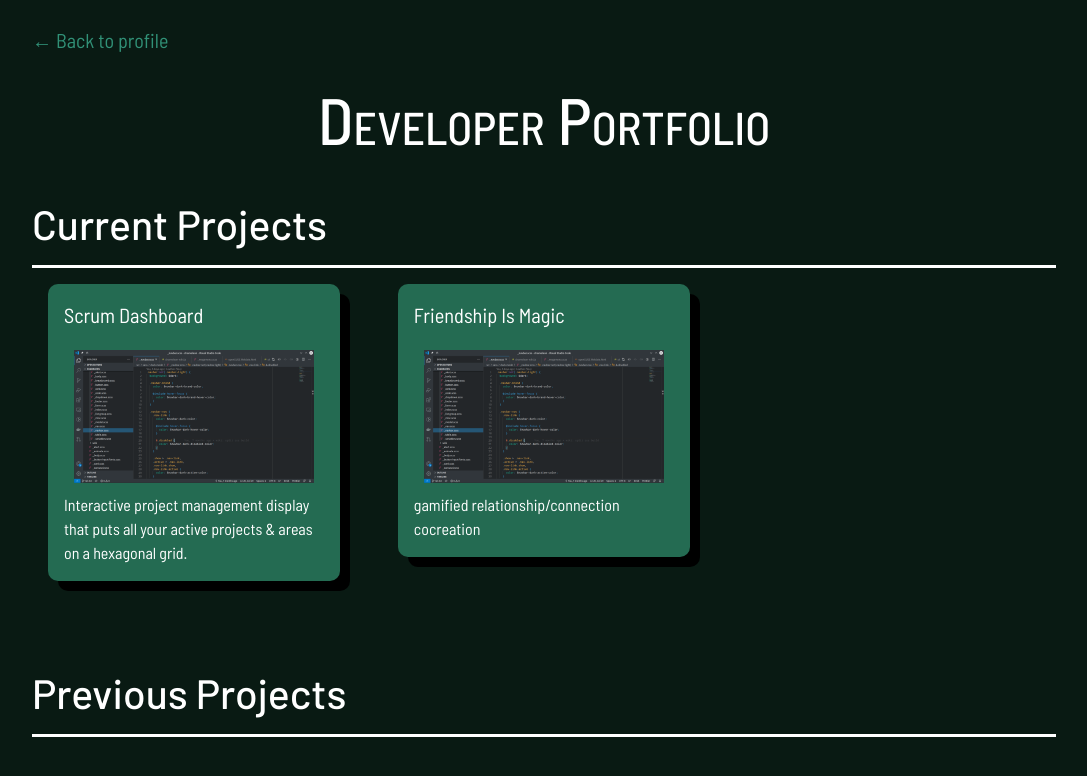
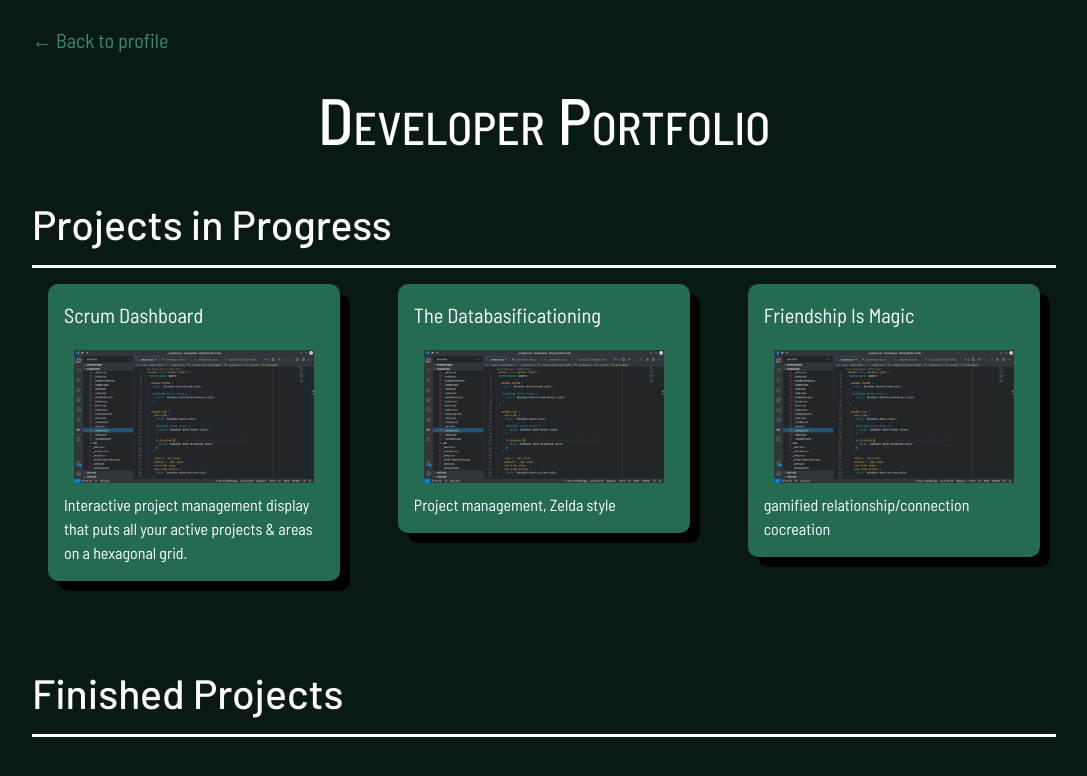
Before and after one commit to cameronsweeney/portfolio_next, a Next.js app: page /portfolio in a window 1280 px wide. Shown: the top 776 px of the page, without its empty margins (96-1183 px from the left). Built offline with nearby package versions, Linux system fonts and the light colour scheme.

Commit message:
Updated projects list in projects.json. Restructured project sections to split finished projects between more 'polished' and more 'rough'/educational projects. Also added a category at the top of the private projects that represents the current round of projects I want to be working on to publish.

```diff
--- a/src/app/portfolio/page.tsx
+++ b/src/app/portfolio/page.tsx
@@ -15,7 +15,9 @@ type Project = {
 
 type ProjectData = {
   current_projects: Project[];
-  ready: Project[];
+  ready_polished: Project[];
+  ready_educational: Project[];
+  next_to_publish: Project[];
   almost_ready: Project[];
   needs_work: Project[];
   ideas: Project[];
@@ -69,8 +71,9 @@ interface StringToStringObject {
 }
 
 const headersInProduction: StringToStringObject = {
-  "current_projects": "Current Projects",
-  "ready": "Previous Projects"
+  "current_projects": "Projects in Progress",
+  "ready_polished": "Finished Projects",
+  "ready_educational": "Educational Projects/Learn to Code"
 };
 
 export default function Page() {
--- a/src/app/portfolio/projects.json
+++ b/src/app/portfolio/projects.json
@@ -8,6 +8,13 @@
             "tech_stack": "React/Typescript/HTML/CSS/Next.js"
         },
         {
+            "title": "The Databasificationing",
+            "url_github": "https://github.com/cameronsweeney/musicfairy",
+            "url_deployed": "#",
+            "description": "Project management, Zelda style",
+            "tech_stack": "NeonDB/Postgres, etc."
+        },
+        {
             "title": "Friendship Is Magic",
             "url_github": "https://github.com/cameronsweeney/musicfairy",
             "url_deployed": "#",
@@ -15,8 +22,9 @@
             "tech_stack": "Python, Langchain/Langgraph, idk yet????"
         }
     ],
-    "ready": [],
-    "almost_ready": [
+    "ready_polished": [],
+    "ready_educational": [],
+    "next_to_publish": [
         {
             "title": "Music Fairy",
             "url_github": "https://github.com/cameronsweeney/musicfairy",
@@ -32,25 +40,17 @@
             "tech_stack": "Docker, AutoGen, Ooba Booga, Google Colab, Mixtral/Hugging Face"
         },
         {
+            "title": "DataviewJS Dashboard",
+            "url_github": "https://github.com/cameronsweeney/fastapi_videogame_db",
+            "url_deployed": "#",
+            "description": "I made a script to query tasks in my obsidian vault",
+            "tech_stack": "Obsidian, DataviewJS, JS"
+        },        {
             "title": "This website!",
             "url_github": "https://github.com/cameronsweeney/portfolio",
             "url_deployed": "https://sweeney.cam/",
             "description": "The source code for this website.",
             "tech_stack": "HTML, CSS, JavaScript/Typescript, React, Next.js, Vercel"
-        },
-        {
-            "title": "Pokémon Locations/pypkmn",
-            "url_github": "https://github.com/cameronsweeney/pypkmn",
-            "url_deployed": "#",
-            "description": "Also this: https://github.com/cameronsweeney/pokemon-locations. Some Python code that reads wild Pokémon location data from ROMs of Pokémon Red, Blue, and Yellow. It also sends the data directly into a database backend for my Pokédex.",
-            "tech_stack": "Python"
-        },
-        {
-            "title": "DataviewJS Dashboard",
-            "url_github": "https://github.com/cameronsweeney/fastapi_videogame_db",
-            "url_deployed": "#",
-            "description": "I made a script to query tasks in my obsidian vault",
-            "tech_stack": "Obsidian, DataviewJS, JS"
         },
         {
             "title": " Prompt Engineering HW 3 - Video Game FastAPI",
@@ -60,18 +60,27 @@
             "tech_stack": "ChatGPT, what else??"
         },
         {
+            "title": " Prompt Engineering HW 4B - Tool Calling - Open Source",
+            "url_github": "https://github.com/cameronsweeney/fastapi_videogame_db",
+            "url_deployed": "#",
+            "description": "tweak code from the ChatGPT version so that it hits Oobabooga and/or LM Studio",
+            "tech_stack": "ChatGPT, what else??"
+        },
+        {
             "title": " Prompt Engineering HW 4A - Tool Calling - ChatGPT",
             "url_github": "https://github.com/cameronsweeney/fastapi_videogame_db",
             "url_deployed": "#",
             "description": "put code from that one session w Brooks in a repo, write up a quick README, and then put it on the internet",
             "tech_stack": "ChatGPT, what else??"
-        },
+        }
+    ],
+    "almost_ready": [
         {
-            "title": " Prompt Engineering HW 4B - Tool Calling - Open Source",
-            "url_github": "https://github.com/cameronsweeney/fastapi_videogame_db",
+            "title": "Pokémon Locations/pypkmn",
+            "url_github": "https://github.com/cameronsweeney/pypkmn",
             "url_deployed": "#",
-            "description": "tweak code from the ChatGPT version so that it hits Oobabooga and/or LM Studio",
-            "tech_stack": "ChatGPT, what else??"
+            "description": "Also this: https://github.com/cameronsweeney/pokemon-locations. Some Python code that reads wild Pokémon location data from ROMs of Pokémon Red, Blue, and Yellow. It also sends the data directly into a database backend for my Pokédex.",
+            "tech_stack": "Python"
         }
     ],
     "needs_work": [
```
